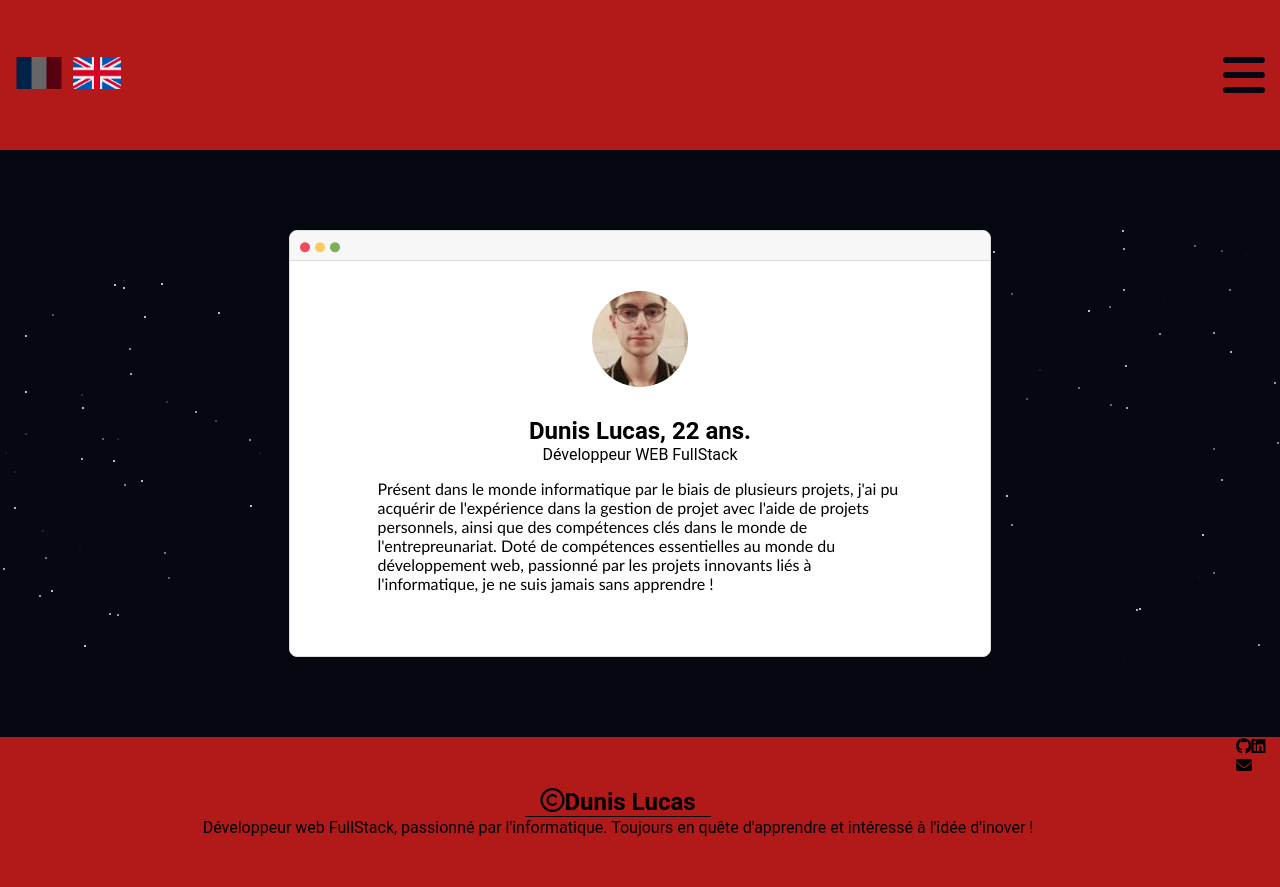
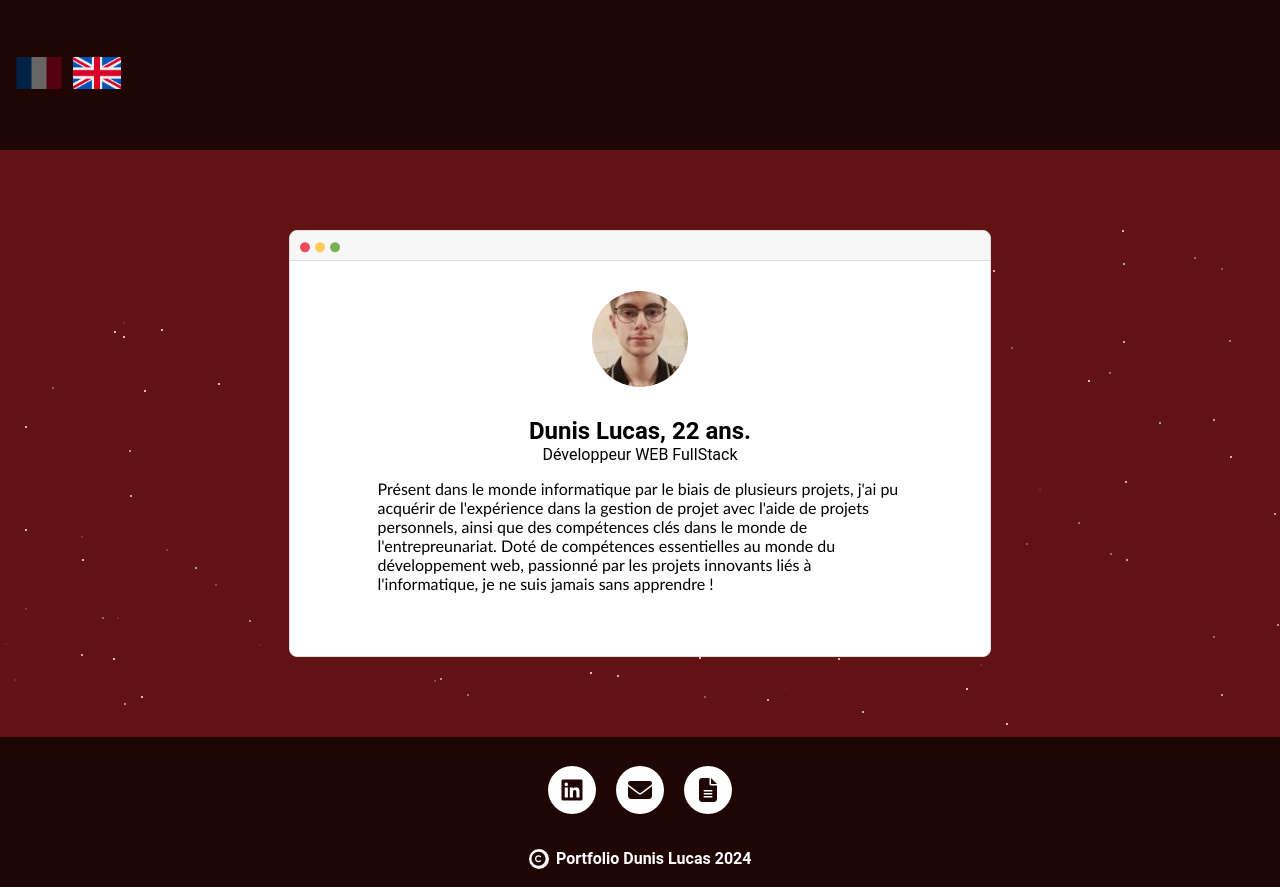
Before and after one commit to Lucas2578/portfolio, a React (Create React App) app in the folder frontend/: page / in a window 1280 px wide. Built offline with nearby package versions, Linux system fonts and the light colour scheme.

Commit message:
Add footer style and add footer in skill page

```diff
--- a/frontend/src/components/footer/Footer.jsx
+++ b/frontend/src/components/footer/Footer.jsx
@@ -5,17 +5,13 @@ function Footer() {
     return (
         <footer className="footer">
             <div className="footer__desc">
-                <div className="footer__desc__text">
-                    <div className="footer__desc__text__copyright">
-                        <h2 className="footer__desc__text__copyright--title"><i class="fa-regular fa-copyright"></i><p>Dunis Lucas</p></h2>
-                    </div>
-                    <div className="spacer__footer"></div>
-                    <p>Développeur web FullStack, passionné par l'informatique. Toujours en quête d'apprendre et intéressé à l'idée d'inover !</p>
+                <div className="footer__desc__links">
+                    <a href="test" className="footer__desc__links--link"><i class="fa-brands fa-linkedin footer__desc__links--icon"></i></a>
+                    <a href="test" className="footer__desc__links--link"><i class="fa-solid fa-envelope footer__desc__links--icon"></i></a>
+                    <a href="test" className="footer__desc__links--link"><i class="fa-solid fa-file-lines footer__desc__links--icon"></i></a>
                 </div>
-                <div className="footer__desc__links">
-                    <i class="fa-brands fa-github"></i>
-                    <i class="fa-brands fa-linkedin"></i>
-                    <i class="fa-solid fa-envelope"></i>
+                <div className="footer__desc__info">
+                    <i class="fa-solid fa-copyright footer__desc__info--icon"></i><p>Portfolio Dunis Lucas 2024</p>
                 </div>
             </div>
         </footer>
--- a/frontend/src/components/header/Header.jsx
+++ b/frontend/src/components/header/Header.jsx
@@ -1,5 +1,4 @@
 import React from 'react';
-import Nav from '../nav/Nav';
 import fr_flag from '../../assets/images/french_flag.png';
 import uk_flag from '../../assets/images/uk_flag.png';
 import LanguageButton from './LanguageButton';
@@ -12,7 +11,6 @@ function Header() {
                 <LanguageButton langCode="fr" flagSrc={fr_flag} altText="French flag" />
                 <LanguageButton langCode="en" flagSrc={uk_flag} altText="Uk flag" />
             </div>
-            <Nav />
         </header>
     );
 }
--- a/frontend/src/pages/skills/Skills.jsx
+++ b/frontend/src/pages/skills/Skills.jsx
@@ -3,6 +3,7 @@ import Header from '../../components/header/Header';
 import Starfield from '../../components/starfield/Starfield';
 import SkillCard from '../../components/cards/SkillCard';
 import TitleCard from '../../components/cards/TitleCard';
+import Footer from '../../components/footer/Footer';
 import { useLanguage } from '../../utils/language/LanguageContext';
 
 const Home = () => {
@@ -18,6 +19,7 @@ const Home = () => {
             </div>
             <SkillCard language={language} />
         </main>
+        <Footer />
       </div>
     );
   };
--- a/frontend/src/styles/base/_base.scss
+++ b/frontend/src/styles/base/_base.scss
@@ -15,7 +15,7 @@ ul, li {
 }
 
 main {
-    background-color: #050810;
+    background-color: #621212;
 }
 
 button, input[type="submit"], input[type="reset"] {
--- a/frontend/src/styles/components/_starfield.scss
+++ b/frontend/src/styles/components/_starfield.scss
@@ -2,7 +2,7 @@
     position: fixed;
     left: 0;
     width: 100%;
-    height: 430px;
+    height: 100%;
     pointer-events: none;
   }
 
--- a/frontend/src/styles/layout/_footer.scss
+++ b/frontend/src/styles/layout/_footer.scss
@@ -1,29 +1,62 @@
 .footer {
-    background-color: #B21919;
+    background-color: #200505;
     display: flex;
+    font-family: Roboto;
     height: 150px;
-    font-family: Roboto;
+    position: relative;
 
     &__desc {
         width: 100%;
         display: flex;
+        justify-content: center;
+        align-items: center;
+        flex-direction: column;
+        gap: 25px;
 
-        &__text {
+        &__links {
             display: flex;
-            justify-content: center;
-            flex-direction: column;
             align-items: center;
-            width: 100%;
 
-            &__copyright {
+            &--icon {
+                font-size: 24px;
+            }
+
+            &--link {
+                width: 48px;
+                height: 48px;
+                background-color: white;
+                border-radius: 50px;
+                align-items: center;
+                justify-content: center;
+                display: flex;
+                margin: 10px;
+                color: #200505;
+                transition: 0.25s;
+
+                &:hover {
+                    color: #621212;
+                }
+            }
+        }
+
+        &__info {
+            display: flex;
+            flex-direction: row;
+            color: white;
+            font-weight: bolder;
+            align-items: center;
+
+            &--icon {
+                background-color: white;
+                color: #200505;
+                width: 20px;
+                height: 20px;
                 display: flex;
                 justify-content: center;
-                width: 100%;
-                flex-direction: row;
-
-                &--title {
-                    display: flex;
-                }
+                align-items: center;
+                border-radius: 50px;
+                font-size: 14px;
+                margin-right: 7.5px;
             }
         }
     }
--- a/frontend/src/styles/layout/_header.scss
+++ b/frontend/src/styles/layout/_header.scss
@@ -1,5 +1,5 @@
 .header {
-    background-color: #B21919;
+    background-color: #200505;
     display: flex;
     justify-content: space-between;
     align-items: center;
@@ -18,11 +18,9 @@
         }
 
         &--flag {
-
             width: 48px;
             height: 32px;
             object-fit: cover;
-
         }
     }
 }
```
